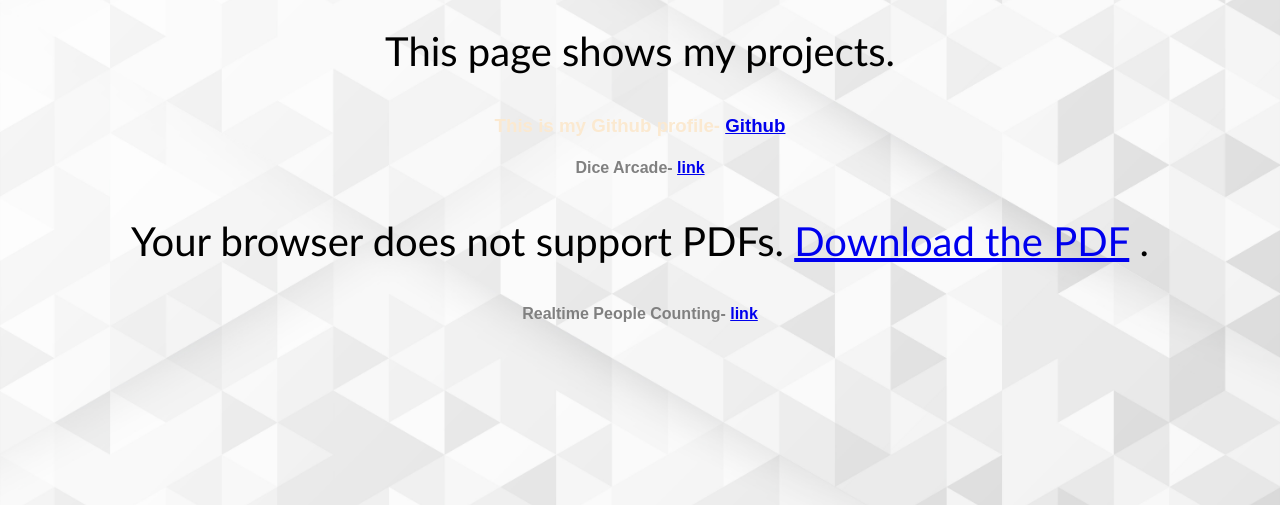
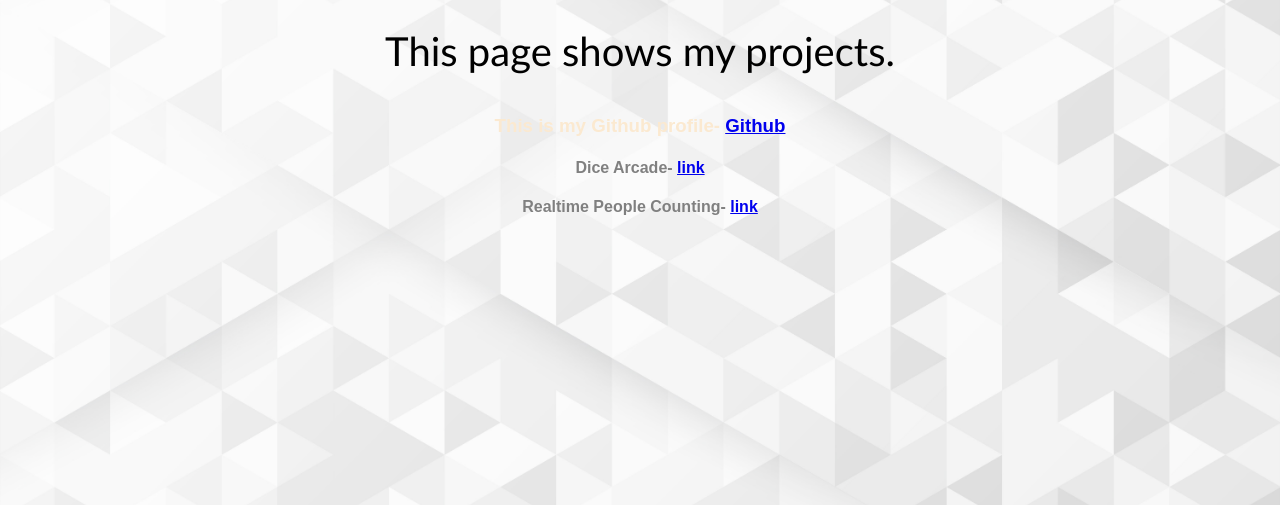
Before and after one commit to Hitman7084/My_Portfolio, a Flask app: page /projects in a window 1280 px wide. Shown: the part 188-693 px from the top of the page. Run offline with Flask 3, Linux system fonts and the light colour scheme.

Commit message:
Update projects.html

```diff
--- a/templates/projects.html
+++ b/templates/projects.html
@@ -8,18 +8,6 @@
     This page shows my projects.
     <h3> This is my Github profile- <a href = 'https://github.com/Hitman7084'> Github </a></h3>
     <h4 class = 'proj'> Dice Arcade- <a href = 'https://github.com/Hitman7084/Mini-Project'> link </a></h4>
-    <object
-    data="..//static/docs/Dice_Arcade.docx"
-	type="application/pdf"
-	width="50%"
-	height="50%"
-    >
-	<p>
-		Your browser does not support PDFs.
-		<a href="..//static/docs/Dice_Arcade.docx">Download the PDF</a>
-		.
-	</p>
-</object>
     <h4 class = 'proj'> Realtime People Counting- <a href = 'https://github.com/Hitman7084/Realtime_people_counting'> link </a></h4>
 </p>
 {% endblock %}
```
